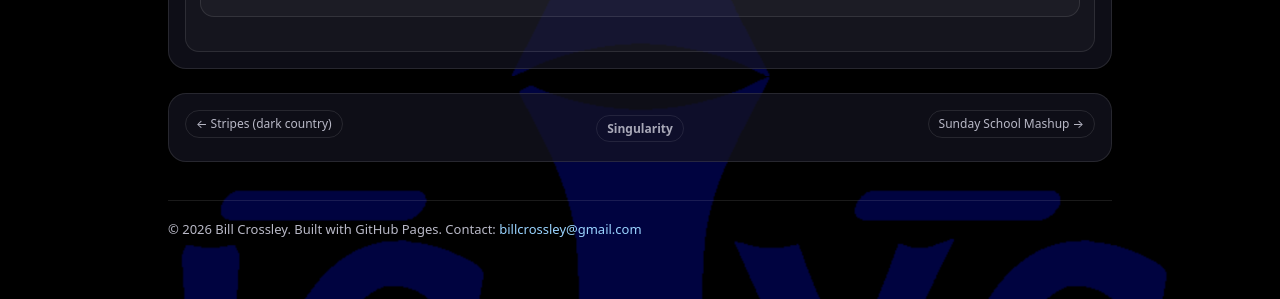
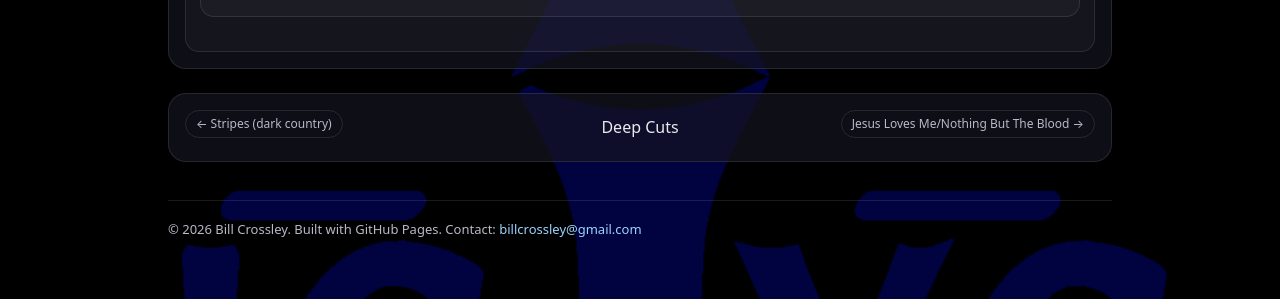
Before and after one commit to Efpophis/music-efpophis-net, a Jekyll site: the page built from _tracks/09-psalm-150-sparkle-party.md, in a window 1280 px wide and 900 px high, scrolled down 3163 px. Shown: the part 601-900 px from the top of the window. Built offline with Jekyll 4.4.1, drawn with Linux system fonts in a browser that asks for light colours; some of the changed text lies outside the part shown.

Commit message:
moved a few tracks to new album

```diff
--- a/_tracks/24-psalm-150-sparkle-party.md
+++ b/_tracks/09-psalm-150-sparkle-party.md
@@ -1,11 +1,11 @@
 ---
 layout: track
 title: "Psalm 150 (sparkle party mix)"
-slug: 24-psalm-150-sparkle-party
-album: singularity
-album_title: "Singularity"
-artist: "Method in Madness"
-track_number: 24
+slug: 09-psalm-150-sparkle-party
+album: deep-cuts
+album_title: "Deep Cuts"
+artist: "Death Astonished"
+track_number: 9
 notes: "Do you like to sparkle party? So hardcore ... "
 hide_lyrics: 0
 embed_html: |
--- a/_tracks/25-sunday-school-mashup.md
+++ b/_tracks/13-jesus-loves-me-nothing-but-the-blood.md
@@ -1,11 +1,11 @@
 ---
 layout: track
-title: "Sunday School Mashup"
-slug: 25-sunday-school-mashup
-album: singularity
-album_title: "Singularity"
-artist: "Method in Madness"
-track_number: 25
+title: "Jesus Loves Me/Nothing But The Blood"
+slug: 13-sunday-school-mashup
+album: deep-cuts
+album_title: "Deep Cuts"
+artist: "Death Astonished"
+track_number: 13
 notes: |
   <p>In the tradition of metal-izing old hymns, I had to do a 'Jesus Loves Me/Nothing But The Blood' mashup. The idea came to me when I realized that bits of each song share the same rhythm.</p>
 hide_lyrics: 0
```
Also changed, not shown: _tracks/01-stripes-dark-country.md (renamed from _tracks/23-stripes-dark-country.md, +5 -5 lines).
